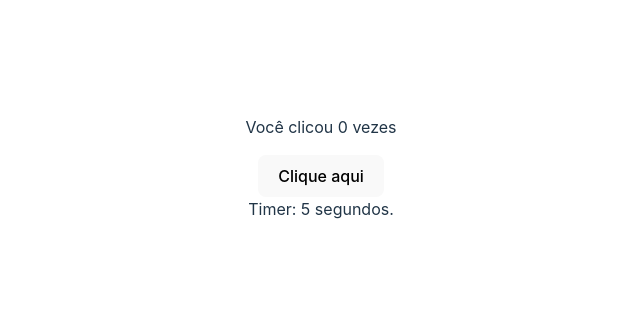
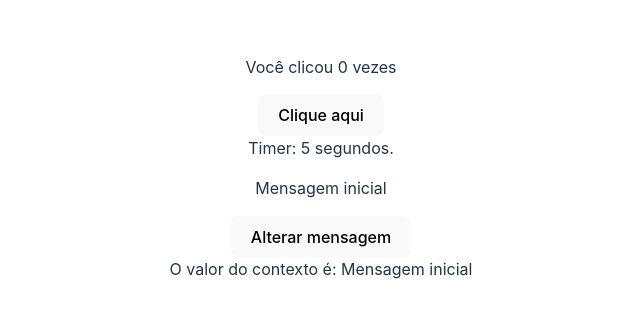
Before and after one commit to mariialauraa/react.js, a React (Vite) app in the folder 03_hooks/: page / in a window 1280 px wide. Shown: the part 240-558 px from the top of the page, without its empty margins (319-959 px from the left). Built offline with nearby package versions, Linux system fonts and the light colour scheme.

Commit message:
Hook: useContext

```diff
--- a/03_hooks/src/App.jsx
+++ b/03_hooks/src/App.jsx
@@ -1,6 +1,9 @@
 import './App.css'
 import ExUseEffect from './components/ExUseEffect'
 import Timer from './components/Timer'
+import ComponenteFilho from './components/ComponenteFilho'
+import { MeuContextoProvider } from './contexts/MeuContexto'
+import ValorDoContexto from './components/ValorDoContexto'
 
 function App() {
   return (
@@ -8,6 +11,13 @@
     {/* 2.1 useEffect */}
     <ExUseEffect />
     <Timer />
+    {/* 2.2 useContext */}
+    {/* aplicações de pequeno e médio porte, que precisam transferir o estado entre componentes */}
+    <MeuContextoProvider>
+      {/* componentes que tem acesso ao contexto */}
+      <ComponenteFilho />
+      <ValorDoContexto />
+    </MeuContextoProvider>
     </>
   )
 }
--- /dev/null
+++ b/03_hooks/src/components/ComponenteFilho.jsx
@@ -0,0 +1,19 @@
+import { useContext } from 'react'
+import { MeuContexto } from '../contexts/MeuContexto'
+
+const ComponenteFilho = () => {
+
+  const {mensagem, setMensagem} = useContext(MeuContexto)
+
+  return (
+    <div>
+      <p>{mensagem}</p>
+      <button onClick={() => setMensagem("Nova mensagem")}>
+        Alterar mensagem
+      </button>
+    </div>
+
+  )
+}
+
+export default ComponenteFilho
--- /dev/null
+++ b/03_hooks/src/components/ValorDoContexto.jsx
@@ -0,0 +1,14 @@
+import { useContext } from 'react'
+import { MeuContexto } from '../contexts/MeuContexto'
+
+const ValorDoContexto = () => {
+
+    // desestruturei a mensagem
+    const {mensagem} = useContext(MeuContexto)
+
+  return (
+    <div>O valor do contexto é: {mensagem}</div>
+  )
+}
+
+export default ValorDoContexto
--- /dev/null
+++ b/03_hooks/src/contexts/MeuContexto.jsx
@@ -0,0 +1,23 @@
+import { useState, createContext } from "react";
+
+// onde vai estar contido o valor do meu contexto
+// é possível acessar de qualquer lugar
+export const MeuContexto = createContext()
+
+// vai mostrar quais componentes podem usufruir desse state
+export const MeuContextoProvider = ({ children }) => {
+    const [mensagem, setMensagem] = useState("Mensagem inicial")
+
+    // o que vai ser entregue para os componentes que consomem esse contexto
+    const valorDoContexto = {
+        mensagem,
+        setMensagem
+    }
+
+    return (
+        // quem estiver dentro do Provider, vai poder acessar e modificar a mensagem
+        <MeuContexto.Provider value={valorDoContexto}>
+            {children}
+        </MeuContexto.Provider>
+    )
+}
```
